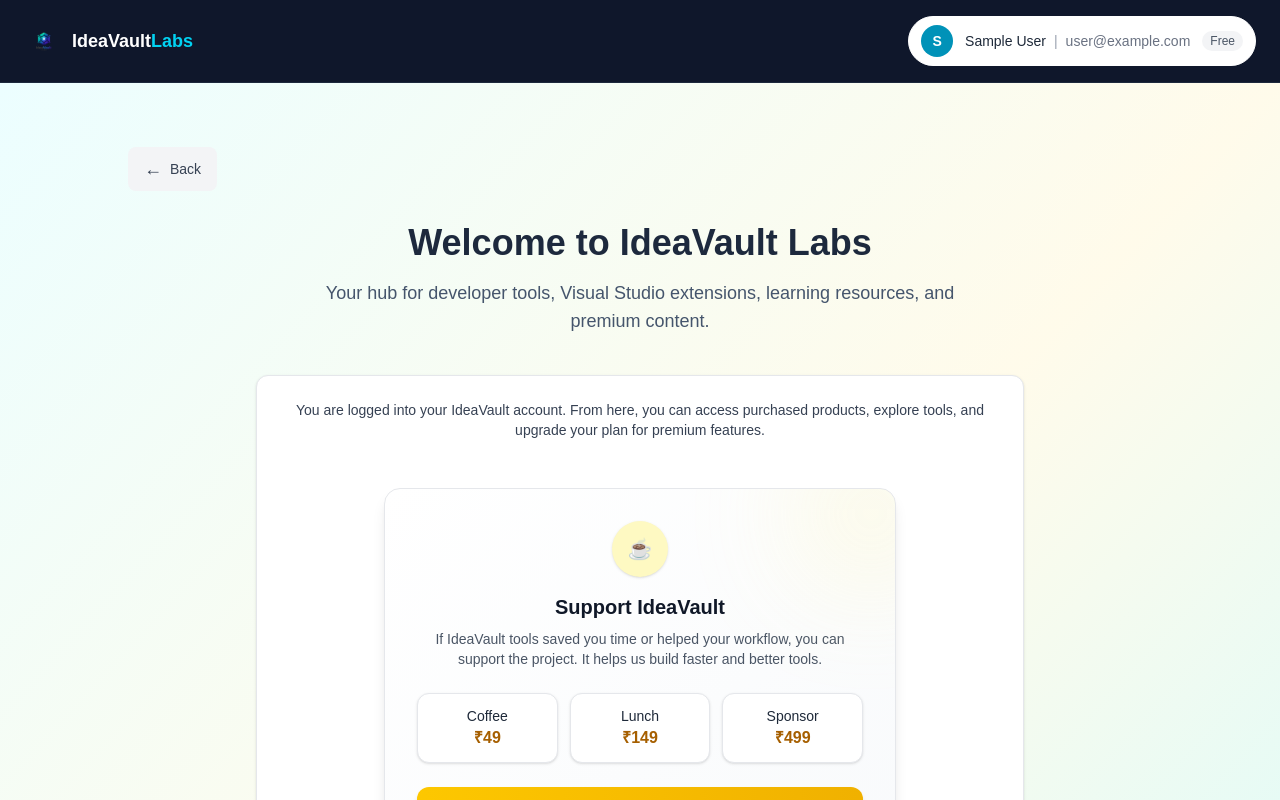
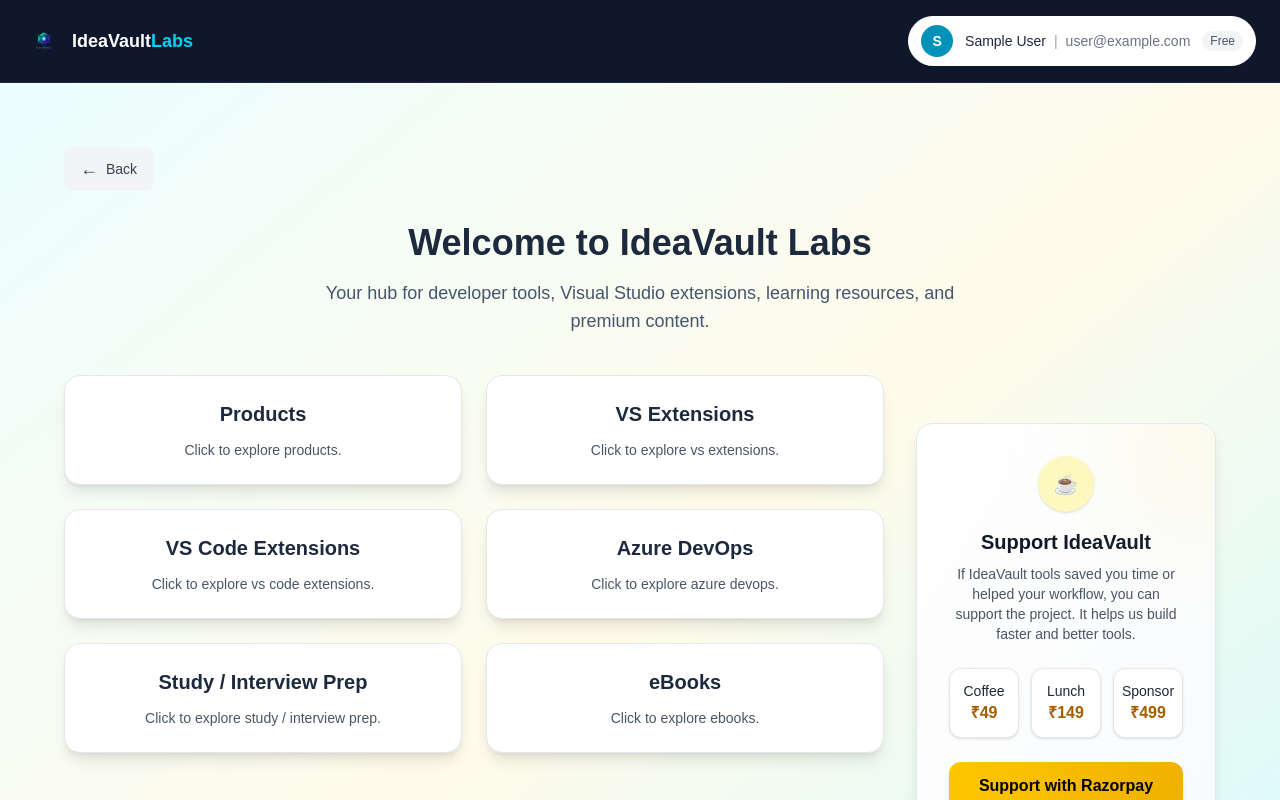
Before and after one commit to Neelima0610/my-startup-site, a Next.js app in the folder web/: page /dashboard in a window 1280 px wide. Built offline with nearby package versions, Linux system fonts and the light colour scheme; no server answers; sample sign-in values are in the browser's storage.

Commit message:
adjust buymecoffee page

```diff
--- a/web/app/(protected)/dashboard/page.tsx
+++ b/web/app/(protected)/dashboard/page.tsx
@@ -17,39 +17,36 @@
   ];
 
   return (
-    <main className="min-h-screen bg-gradient-to-br from-cyan-50 via-amber-50 to-cyan-100 flex flex-col items-center px-6 py-16">
+    <main className="min-h-screen bg-gradient-to-br from-cyan-50 via-amber-50 to-cyan-100 flex flex-col items-center px-4 sm:px-6 py-10 sm:py-16">
+
       {/* Top Navigation */}
-      <div className="w-full max-w-5xl mb-4 flex justify-start">
+      <div className="w-full max-w-6xl mb-4 flex justify-start">
         <BackButton backHref="/" />
       </div>
+
       {/* HEADER */}
       <div className="text-center max-w-2xl mb-10">
-        <h1 className="text-4xl font-bold text-slate-800 mb-4">
+        <h1 className="text-3xl sm:text-4xl font-bold text-slate-800 mb-4">
           Welcome to IdeaVault Labs
         </h1>
-        <p className="text-slate-600 text-lg">
+        <p className="text-slate-600 text-base sm:text-lg">
           Your hub for developer tools, Visual Studio extensions, learning resources, and premium content.
         </p>
       </div>
 
-      {/* INFO BOX (IMPORTANT FOR TRUST) */}
-      <div className="bg-white border border-gray-200 rounded-xl shadow p-6 max-w-3xl text-center mb-12">
-        <p className="text-gray-700 text-sm">
-          You are logged into your IdeaVault account. From here, you can access purchased products,
-          explore tools, and upgrade your plan for premium features.
-        </p>
-        <BuyMeCoffeeCard />
-      </div>
+      {/* MAIN CONTENT */}
+      <div className="flex flex-col lg:flex-row gap-8 max-w-6xl w-full mb-12 items-start">
 
-      {/* MENU CARDS */}
-      <div className="grid sm:grid-cols-2 md:grid-cols-3 gap-8 max-w-5xl w-full">
+        {/* LEFT: MENU */}
+        <div className="flex-1 min-w-0 w-full">
+          <div className="grid grid-cols-1 sm:grid-cols-2 gap-6">
             {menuItems.map((item) => (
               <div
                 key={item.name}
                 onClick={() => router.push(item.href)}
-            className="cursor-pointer bg-white border border-gray-200 rounded-2xl shadow-lg p-8 text-center transition transform hover:scale-[1.03] hover:shadow-2xl"
+                className="cursor-pointer bg-white border border-gray-200 rounded-2xl shadow-lg p-6 text-center transition transform hover:scale-[1.03] hover:shadow-2xl"
               >
-            <h2 className="text-2xl font-semibold text-slate-800 mb-4">
+                <h2 className="text-lg sm:text-xl font-semibold text-slate-800 mb-3">
                   {item.name}
                 </h2>
                 <p className="text-gray-600 text-sm">
@@ -58,9 +55,17 @@
               </div>
             ))}
           </div>
+        </div>
 
-      {/* SUPPORT / CONTACT (VERY IMPORTANT) */}
-      <div className="mt-16 text-center text-sm text-slate-600">
+        {/* RIGHT: BUY ME COFFEE */}
+        <div className="w-full lg:w-[300px] shrink-0 lg:sticky lg:top-20">
+          <BuyMeCoffeeCard />
+        </div>
+
+      </div>
+
+      {/* SUPPORT */}
+      <div className="mt-12 text-center text-sm text-slate-600">
         Need help? Contact us at{" "}
         <a
           href="mailto:support@ideavaultlabs.com"
--- a/web/app/(protected)/elearning/html-basics/tags/page.tsx
+++ b/web/app/(protected)/elearning/html-basics/tags/page.tsx
@@ -1,9 +1,7 @@
 "use client";
 
 import CodeBlock from "@/components/CodeBlock";
-import BackButton from "@/components/BackButton";
 import LessonNavigation from "@/components/LessonNavigation";
-import CodePlayground from "@/components/CodePlayground";
 import LearningLayout from "@/components/LearningLayout";
 
 export default function HtmlTagsPage() {
--- a/web/app/playground/page.tsx
+++ b/web/app/playground/page.tsx
@@ -20,18 +20,17 @@
 
     const [isPending, startTransition] = useTransition();
 
-  // ✅ Safe client-only update (no hydration mismatch)
     useEffect(() => {
-    const params = new URLSearchParams(window.location.search);
-    const data = params.get("code");
+    const stored = sessionStorage.getItem("playground-code");
 
-    if (data) {
+    if (stored) {
         try {
-        const parsed = JSON.parse(decodeURIComponent(data));
+        const parsed = JSON.parse(stored);
 
         startTransition(() => {
-          setCode(parsed);
+            setCode(parsed); // ✅ no warning now
         });
+
         } catch {
         console.error("Invalid code");
         }
--- a/web/components/CodePlayground.tsx
+++ b/web/components/CodePlayground.tsx
@@ -35,8 +35,8 @@
     };
 
     const openInNewWindow = () => {
-        const encoded = encodeURIComponent(JSON.stringify(code));
-        window.open(`/playground?code=${encoded}`, "_blank");
+        sessionStorage.setItem("playground-code", JSON.stringify(code));
+        window.open("/playground", "_blank");
     };
 
   return (
```
Lines whose indentation alone changed are shown as unchanged.
